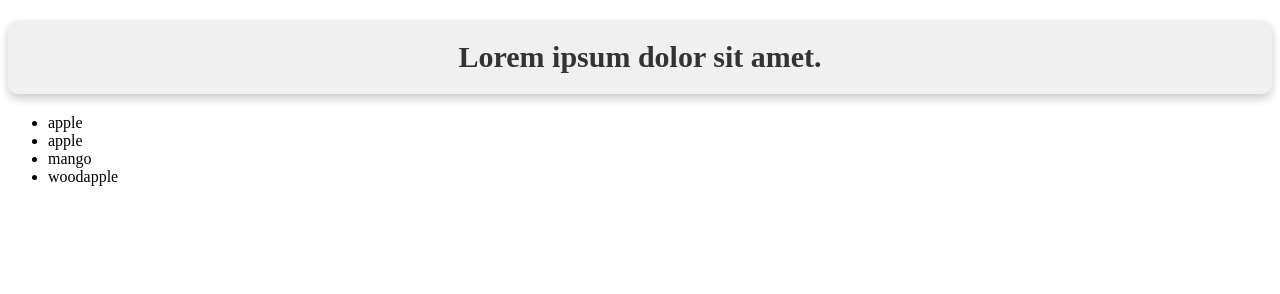
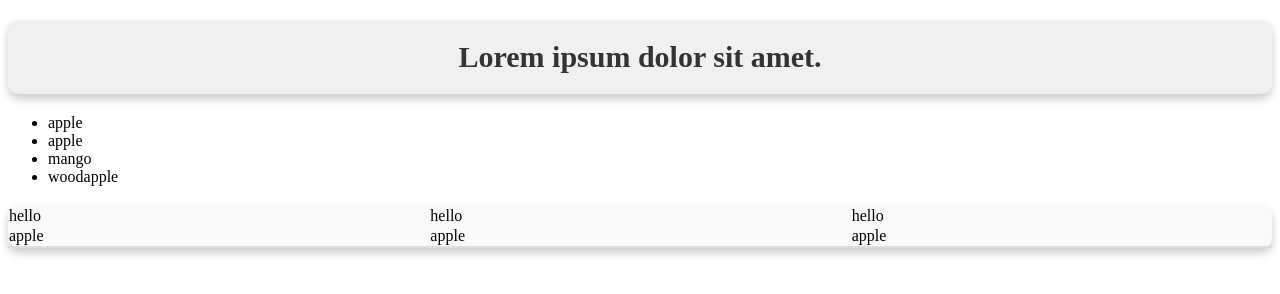
Before and after one commit to Mohosinreza535/frist-repo, a plain HTML site: page index.html in a window 1280 px wide. Drawn offline with Linux system fonts and the light colour scheme.

Commit message:
added new second code

```diff
--- a/index.html
+++ b/index.html
@@ -16,5 +16,20 @@
             <li>woodapple</li>
         </ul>
     </div>
+
+    <div>
+        <table>
+            <tr>
+                <td>hello</td>
+                <td>hello</td>
+                <td>hello</td>
+            </tr>
+            <tr>
+                <td>apple</td>
+                <td>apple</td>
+                <td>apple</td>
+            </tr>
+        </table>
+    </div>
 </body>
 </html>
--- a/style.css
+++ b/style.css
@@ -10,3 +10,15 @@ h1 {
     box-shadow: 0 5px 10px rgba(0, 0, 0, 0.2);
     transition: background-color 0.3s ease;
 }
+
+
+table{
+    width: 100%;
+    border-collapse: collapse;
+    margin-top: 20px;
+    border-radius: 10px;
+    box-shadow: 0 5px 10px rgba(0, 0, 0, 0.2);
+    transition: background-color 0.3s ease;
+    background-color: #f9f9f9;
+    border-bottom: 2px solid #ddd;
+}
```
